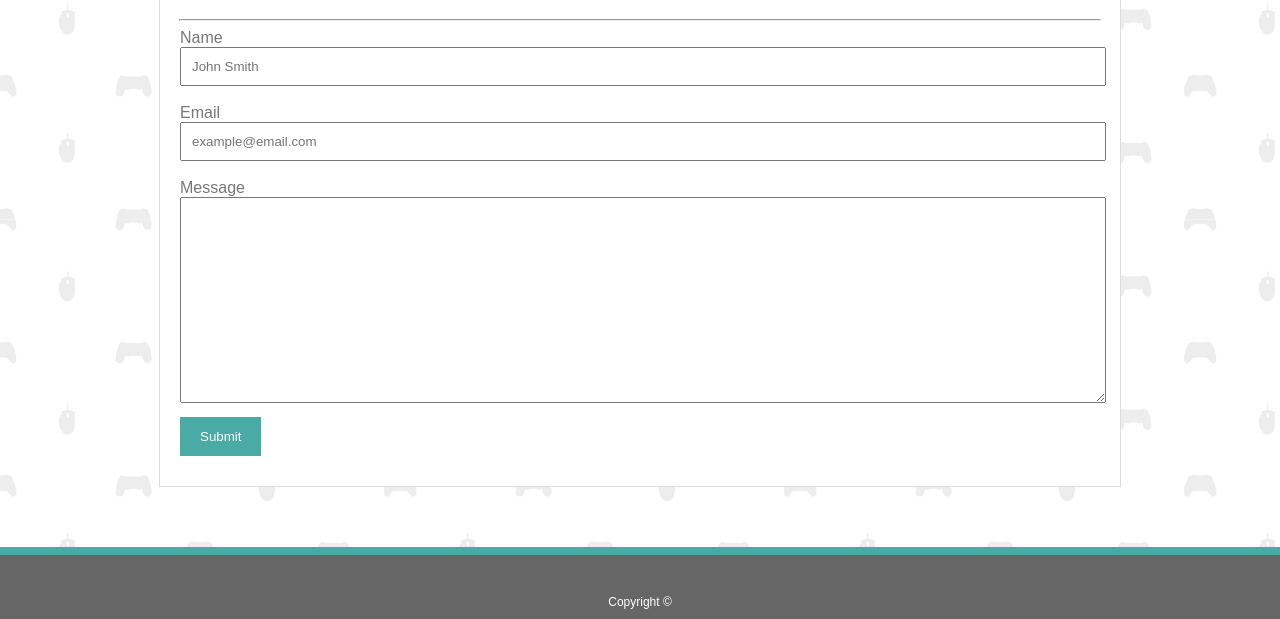
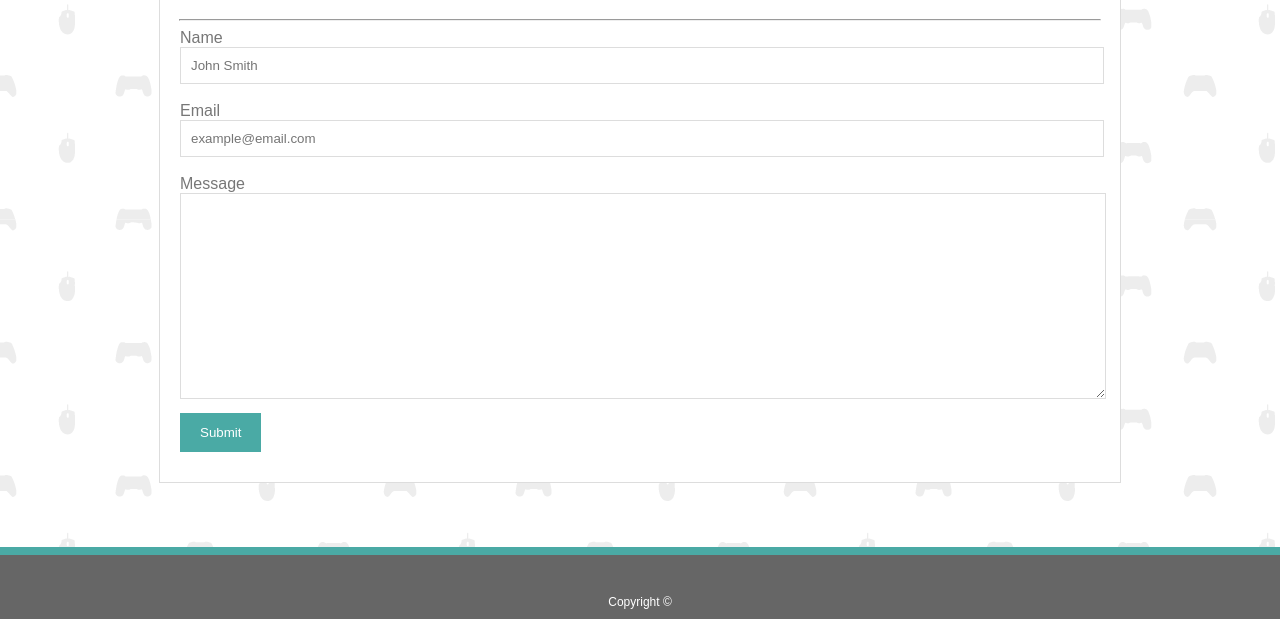
Before and after one commit to kdublam/Basic-Portfolio, a plain HTML site: page contact.html in a window 1280 px wide. Shown: the part 181-800 px from the top of the page. Drawn offline with Linux system fonts and the light colour scheme.

Commit message:
Small changes to Contact page. Final Version

```diff
--- a/assets/css/style.css
+++ b/assets/css/style.css
@@ -138,13 +138,14 @@ input[type=text] {
     width: 98%;
     padding: 10px;
     margin-right: 20px;
-
+    border: 1px solid #dddddd;
 }
 
 textarea{
     width:100%;
     height: 200px;
     resize: vertical;
+    border: 1px solid #dddddd;
 }
 
 
```
